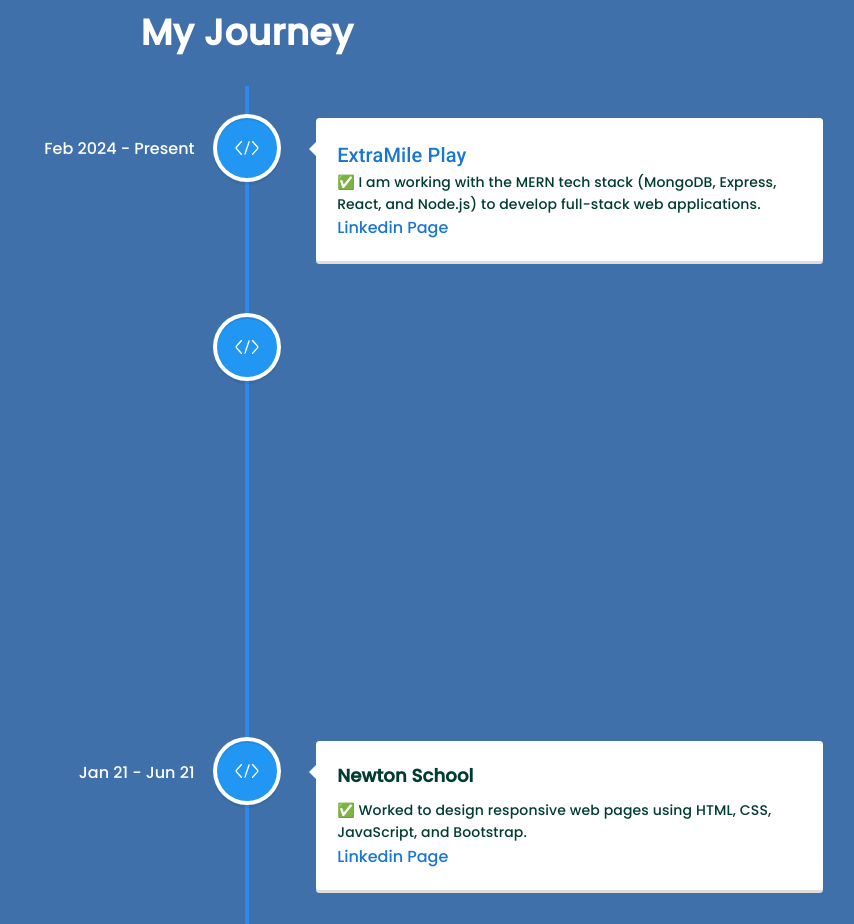
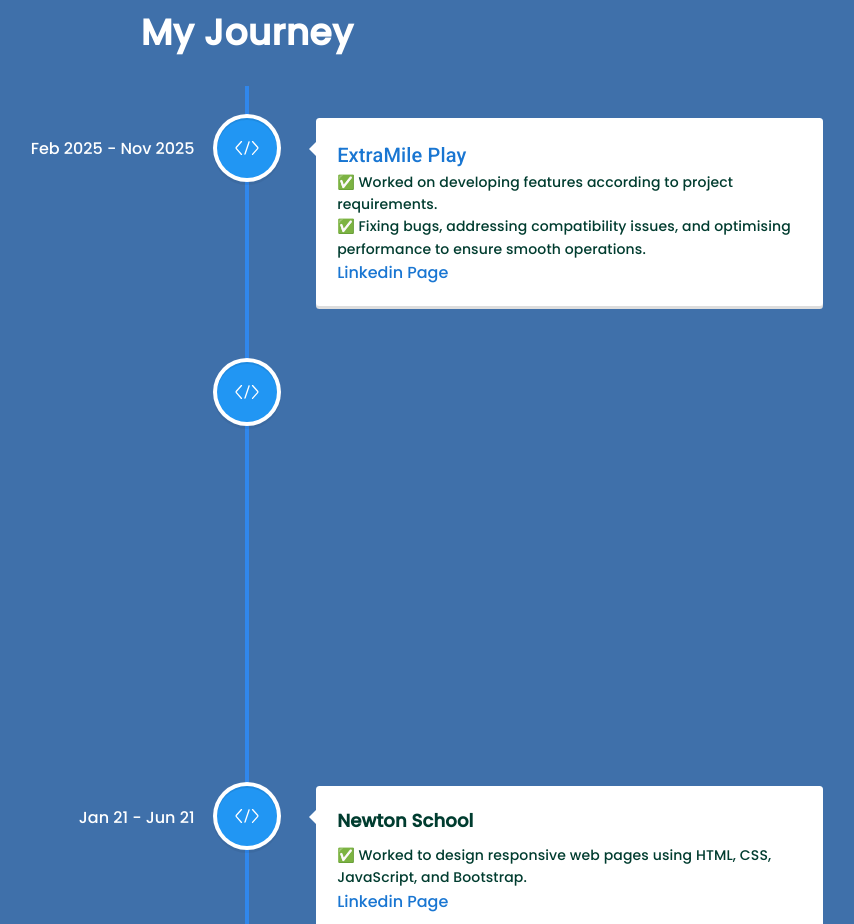
Before and after one commit to atuljadhav93/Portfolio, a React (Create React App) app: page / in a window 1280 px wide. Shown: the part 2320-3244 px from the top of the page, without its empty margins (393-1247 px from the left). Built offline with nearby package versions, Linux system fonts and the light colour scheme; a web font is replaced by a local one.

Commit message:
data changed

```diff
--- a/src/component/Timeline.jsx
+++ b/src/component/Timeline.jsx
@@ -38,7 +38,7 @@ export default function Timeline() {
               opacity: 1,
             }}
             contentArrowStyle={{ borderRight: "7px solid  #fff" }}
-            date="Feb 2024 - Present"
+            date="Feb 2025 - Nov 2025"
             iconStyle={{ background: "rgb(33, 150, 243", color: "#fff" }}
             icon={<CodeIcon />}
             position="right"
@@ -52,8 +52,10 @@ export default function Timeline() {
               ExtraMile Play
             </Link>
             <Typography className="text-color PoppinsForteenText no-select-txt">
-              ✅ I am working with the MERN tech stack (MongoDB, Express, React,
-              and Node.js) to develop full-stack web applications.
+              ✅ Worked on developing features according to project requirements.
+              <br/>
+              ✅ Fixing bugs, addressing compatibility issues, and optimising performance to ensure
+smooth operations.
               <br />
             </Typography>
             <PoppinsSixteenTextLink
--- a/src/constants/data.jsx
+++ b/src/constants/data.jsx
@@ -134,7 +134,7 @@ export const moreProjects = [
     id: "3",
     src: elPro,
     techStack: "React | Redux | TypeScript | CSS | MUI | Node Js | Python",
-    title: "--------",
+    title: "Einston Platform",
     description:
       "Introducing a platform that offers personalized virtual desktops on a cloud platform, where you can train and learn, with a pay-as-you-go usage scheme",
     github: "Source Code",
```
Also changed, not shown: 2 other files (tests, documents, lock files or other folders).
